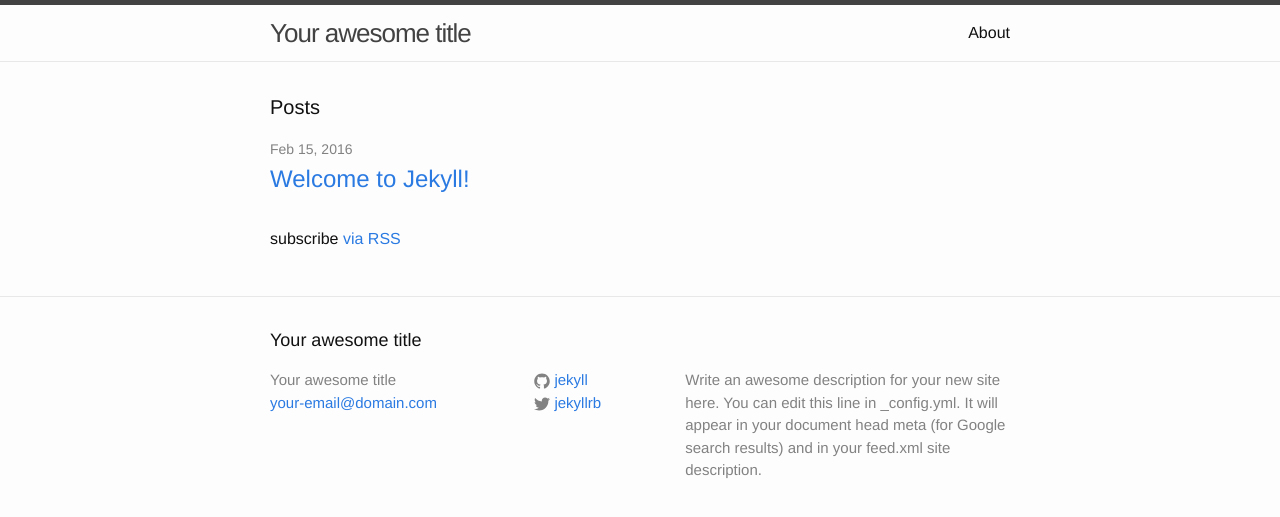
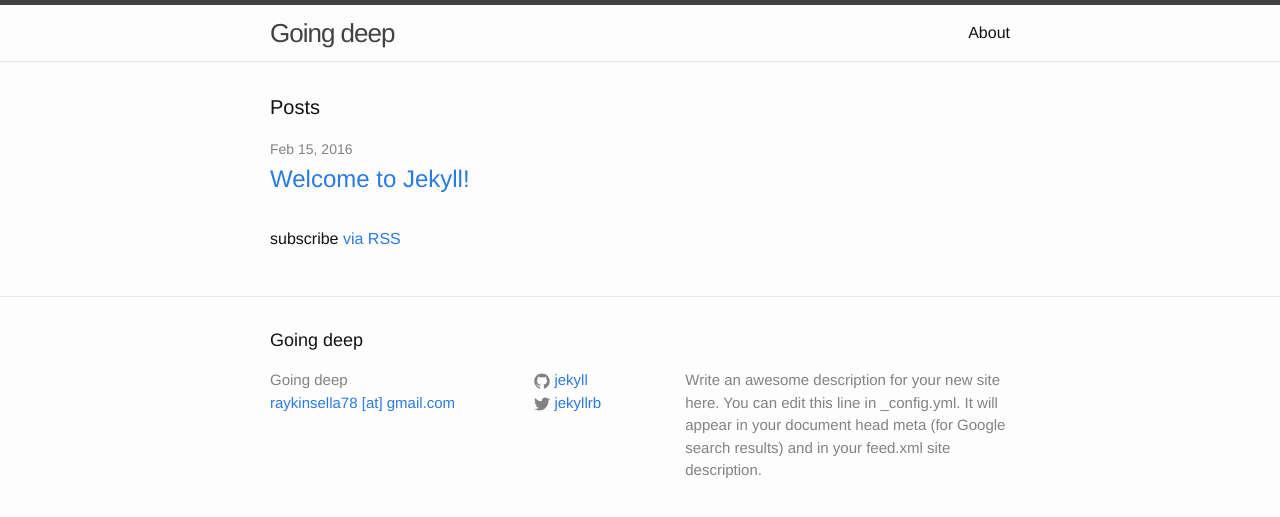
Before and after one commit to mdr78/mdr78.github.io, a Jekyll site: the page built from index.html, in a window 1280 px wide. Shown: the top 517 px of the page. Built offline with Jekyll 4.4.1, drawn with Linux system fonts in a browser that asks for light colours.

Commit message:
Update configuration defaults

```diff
--- a/_config.yml
+++ b/_config.yml
@@ -6,8 +6,8 @@
 # 'jekyll serve'. If you change this file, please restart the server process.
 
 # Site settings
-title: Your awesome title
-email: your-email@domain.com
+title: Going deep
+email: raykinsella78 [at] gmail.com
 description: > # this means to ignore newlines until "baseurl:"
   Write an awesome description for your new site here. You can edit this
   line in _config.yml. It will appear in your document head meta (for
```
